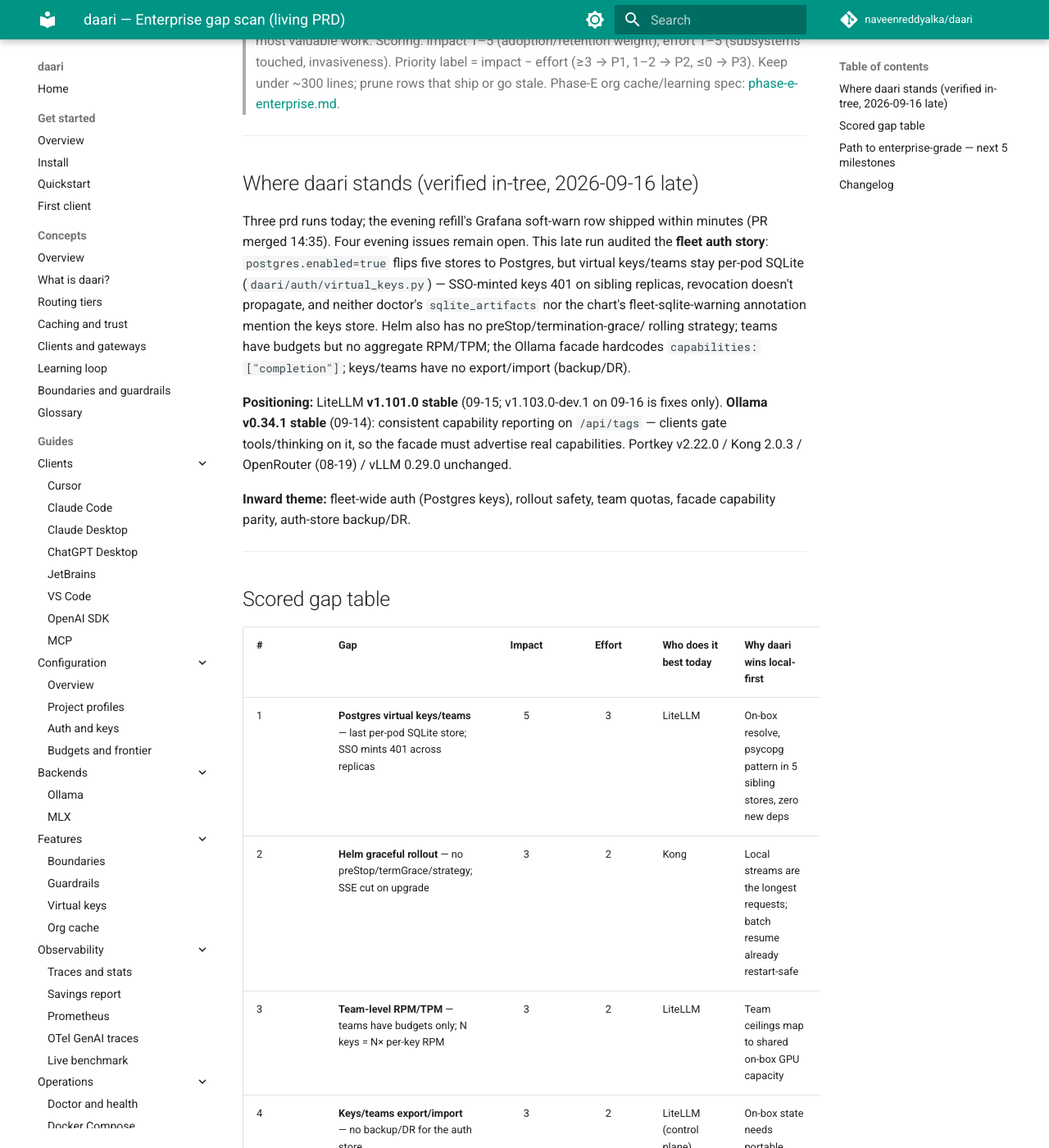
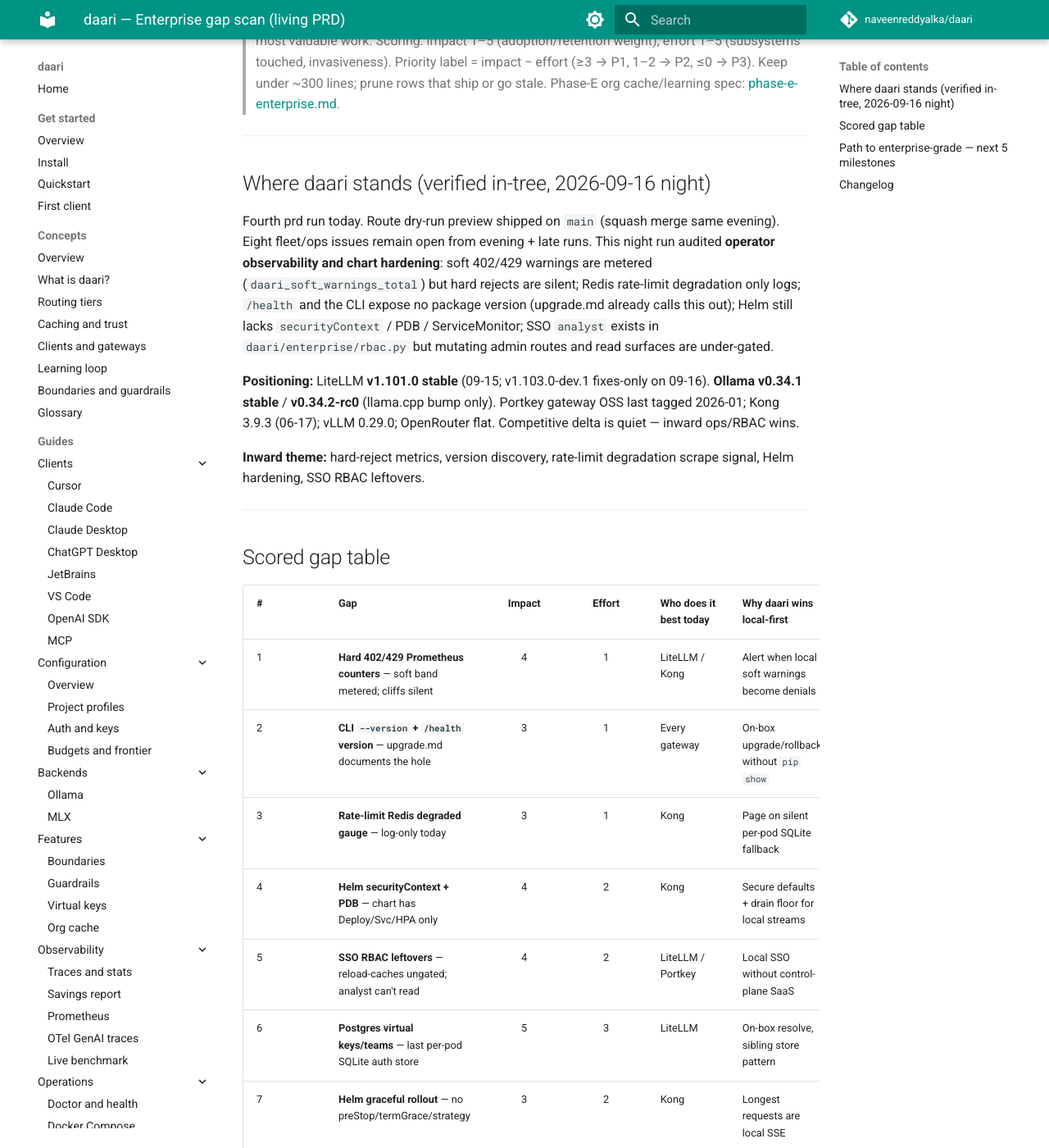
Before and after one commit to naveenreddyalka/daari, an MkDocs documentation site: the page built from docs/prd/ENTERPRISE.md, in a window 1280 px wide and 1400 px high, scrolled down 219 px. Shown: the whole window at 82% size. Built offline with MkDocs 1.6.1 and Material for MkDocs 9.7.7, drawn with Linux system fonts in a browser that asks for light colours; comment, search, counter and statistics services are not loaded; some of the changed text lies outside the part shown.

Commit message:
docs(prd): night 2026-09-16 ops and RBAC gap scan
Co-authored-by: Cursor <cursoragent@cursor.com>

```diff
--- a/docs/prd/ENTERPRISE.md
+++ b/docs/prd/ENTERPRISE.md
@@ -11,27 +11,25 @@
 
 ---
 
-## Where daari stands (verified in-tree, 2026-09-16 late)
+## Where daari stands (verified in-tree, 2026-09-16 night)
 
-Three prd runs today; the evening refill's Grafana soft-warn row shipped within
-minutes (PR merged 14:35). Four evening issues remain open. This late run
-audited the **fleet auth story**: `postgres.enabled=true` flips five stores to
-Postgres, but virtual keys/teams stay per-pod SQLite (`daari/auth/virtual_keys.py`)
-— SSO-minted keys 401 on sibling replicas, revocation doesn't propagate, and
-neither doctor's `sqlite_artifacts` nor the chart's fleet-sqlite-warning
-annotation mention the keys store. Helm also has no preStop/termination-grace/
-rolling strategy; teams have budgets but no aggregate RPM/TPM; the Ollama
-facade hardcodes `capabilities: ["completion"]`; keys/teams have no
-export/import (backup/DR).
+Fourth prd run today. Route dry-run preview shipped on `main` (squash merge
+same evening). Eight fleet/ops issues remain open from evening + late runs.
+This night run audited **operator observability and chart hardening**: soft
+402/429 warnings are metered (`daari_soft_warnings_total`) but hard rejects
+are silent; Redis rate-limit degradation only logs; `/health` and the CLI
+expose no package version (upgrade.md already calls this out); Helm still
+lacks `securityContext` / PDB / ServiceMonitor; SSO `analyst` exists in
+`daari/enterprise/rbac.py` but mutating admin routes and read surfaces are
+under-gated.
 
-**Positioning:** LiteLLM **v1.101.0 stable** (09-15; v1.103.0-dev.1 on 09-16 is
-fixes only). **Ollama v0.34.1 stable** (09-14): consistent capability reporting
-on `/api/tags` — clients gate tools/thinking on it, so the facade must
-advertise real capabilities. Portkey v2.22.0 / Kong 2.0.3 / OpenRouter (08-19)
-/ vLLM 0.29.0 unchanged.
+**Positioning:** LiteLLM **v1.101.0 stable** (09-15; v1.103.0-dev.1 fixes-only
+on 09-16). **Ollama v0.34.1 stable** / **v0.34.2-rc0** (llama.cpp bump only).
+Portkey gateway OSS last tagged 2026-01; Kong 3.9.3 (06-17); vLLM 0.29.0;
+OpenRouter flat. Competitive delta is quiet — inward ops/RBAC wins.
 
-**Inward theme:** fleet-wide auth (Postgres keys), rollout safety, team quotas,
-facade capability parity, auth-store backup/DR.
+**Inward theme:** hard-reject metrics, version discovery, rate-limit
+degradation scrape signal, Helm hardening, SSO RBAC leftovers.
 
 ---
 
@@ -39,64 +37,60 @@ facade capability parity, auth-store backup/DR.
 
 | # | Gap | Impact | Effort | Who does it best today | Why daari wins local-first | Action |
 |---|-----|:--:|:--:|------------------------|----------------------------|--------|
-| 1 | **Postgres virtual keys/teams** — last per-pod SQLite store; SSO mints 401 across replicas | 5 | 3 | LiteLLM | On-box resolve, psycopg pattern in 5 sibling stores, zero new deps | **Filed** (P2) |
-| 2 | **Helm graceful rollout** — no preStop/termGrace/strategy; SSE cut on upgrade | 3 | 2 | Kong | Local streams are the longest requests; batch resume already restart-safe | **Filed** (P2) |
-| 3 | **Team-level RPM/TPM** — teams have budgets only; N keys = N× per-key RPM | 3 | 2 | LiteLLM | Team ceilings map to shared on-box GPU capacity | **Filed** (P2) |
-| 4 | **Keys/teams export/import** — no backup/DR for the auth store | 3 | 2 | LiteLLM (control plane) | On-box state needs portable export; hashes only | **Filed** (P2) |
-| 5 | **Facade capabilities parity** — Ollama 0.34.1 clients gate tools on capability lists | 2 | 2 | Ollama | Router handles tools; facade under-advertises | **Filed** (P3) |
-| 6 | **Route dry-run API/CLI** — LiteLLM `/auto_router/test_routing` parity | 3 | 2 | LiteLLM | Preview L3–L5 without upstream | Open (P2) |
-| 7 | **Harness strip corpus** — Claude Code / Codex envelopes | 3 | 2 | LiteLLM | Correct local picks for agent UAs | Open (P2) |
-| 8 | **TTFT-preference counter / soft RPM hermetic bench** | 2 | 1 | — | Observability for the new soft-band paths | Open (P3) |
-| 9 | **WIF upstream provider auth** | 3 | 3 | Portkey | `secret://oauth` covers most | Watch |
-| 10 | **MCP agent identity (SEP-1933)** | 3 | 3 | MCP Tier-1 SDKs | Draft | Watch |
-| 11 | **SOC 2 / Gemini facade / A2A / admin UI / images / realtime** | 2–3 | 2–5 | Kong / LiteLLM | No new client demand | Watch / non-goal |
+| 1 | **Hard 402/429 Prometheus counters** — soft band metered; cliffs silent | 4 | 1 | LiteLLM / Kong | Alert when local soft warnings become denials | **Filed** (P1) |
+| 2 | **CLI `--version` + `/health` version** — upgrade.md documents the hole | 3 | 1 | Every gateway | On-box upgrade/rollback without `pip show` | **Filed** (P2) |
+| 3 | **Rate-limit Redis degraded gauge** — log-only today | 3 | 1 | Kong | Page on silent per-pod SQLite fallback | **Filed** (P2) |
+| 4 | **Helm securityContext + PDB** — chart has Deploy/Svc/HPA only | 4 | 2 | Kong | Secure defaults + drain floor for local streams | **Filed** (P2) |
+| 5 | **SSO RBAC leftovers** — reload-caches ungated; analyst can't read | 4 | 2 | LiteLLM / Portkey | Local SSO without control-plane SaaS | **Filed** (P2) |
+| 6 | **Postgres virtual keys/teams** — last per-pod SQLite auth store | 5 | 3 | LiteLLM | On-box resolve, sibling store pattern | Open (P2) |
+| 7 | **Helm graceful rollout** — no preStop/termGrace/strategy | 3 | 2 | Kong | Longest requests are local SSE | Open (P2) |
+| 8 | **Team RPM/TPM + keys export/import** | 3 | 2 | LiteLLM | Shared GPU ceilings + on-box DR | Open (P2) |
+| 9 | **Harness strip corpus / facade capabilities / TTFT+soft benches** | 2–3 | 1–2 | LiteLLM / Ollama | Correct local picks + scrape parity | Open (P2/P3) |
+| 10 | **WIF / MCP SEP-1933 / SOC 2 / Gemini / A2A / admin UI** | 2–3 | 2–5 | Kong / LiteLLM | No new client demand | Watch / non-goal |
 
-Pruned this run: Grafana soft-warn panel (shipped 2026-09-16 14:35).
+Pruned this run: route dry-run API/CLI (shipped same evening).
 
-Open backlog after this run: four evening rows + five late-run rows.
+Open backlog after this run: eight prior rows + five night-run rows.
 
 ---
 
 ## Path to enterprise-grade — next 5 milestones
 
-1. **Fleet-wide auth** — Postgres keys/teams; the last split-brain store.
-2. **Zero-downtime rollouts** — Helm drain lifecycle for long local streams.
-3. **Team quotas** — aggregate RPM/TPM mapping to shared GPU capacity.
-4. **Auth backup/DR** — versioned keys/teams export/import, hashes only.
-5. **Operator preview + parity** — route dry-run, harness corpus, facade
-   capabilities.
+1. **Fleet-wide auth** — Postgres keys/teams (still the split-brain store).
+2. **Operator scrape parity** — hard rejects + rate-limit degradation gauges.
+3. **Zero-downtime + hardened chart** — drain lifecycle, securityContext, PDB.
+4. **SSO RBAC completeness** — analyst read / admin mutate on every surface.
+5. **Version discovery + DR** — `--version`/`/health`, keys export/import.
 
 ---
 
 ## Changelog
 
+- **2026-09-16 (night)** — Delta scan: LiteLLM v1.103.0-dev.1 still fixes-only;
+  Ollama v0.34.2-rc0 llama.cpp-only; Portkey/Kong/vLLM/OpenRouter flat. Inward
+  ops/RBAC audit after dry-run ship; filed five issues (hard-reject metrics,
+  version exposure, rate-limit degraded gauge, Helm securityContext+PDB, SSO
+  RBAC leftovers). Pruned shipped route dry-run row.
 - **2026-09-16 (late)** — Delta scan: LiteLLM v1.103.0-dev.1 fixes-only;
   Ollama v0.34.1 stable (capability reporting, faster `/api/tags`); rest flat.
   Inward fleet-auth audit; filed five issues (Postgres keys/teams, Helm
   graceful rollout, team RPM/TPM, keys export/import, facade capabilities).
   Pruned shipped Grafana soft-warn row.
-- **2026-09-16 (evening)** — Drain shipped #526–#530 (PRs #532–#536). Backlog
-  empty; refilled five issues (Grafana soft-warn, route dry-run, harness
-  corpus, TTFT-preference counter, soft RPM hermetic). Outward: LiteLLM
-  harness-aware auto-router (Sep 10) + v1.100.x still stable bar.
-- **2026-09-16 (afternoon)** — Drain shipped #516–#520 (PRs #521–#525). Backlog
-  empty; refilled five issues (soft-warn Prometheus, report JSON, L1 hermetic
-  ceiling, TTFT-aware routing, doctor soft_ratio=0). Outward: LiteLLM harness-
-  aware / modality auto-router posts noted; v1.100.1 still stable bar.
-- **2026-09-16** — Late-15 leftovers shipped (PRs #501–#505). Backlog empty;
-  refilled five issues (stream singleflight, Responses input_tokens, TTFT
-  histogram, facade soft quota, doctor multi-replica Redis). Outward: LiteLLM
-  v1.100.1 noted; v1.101/102 still RC. Portkey/Kong/OpenRouter flat.
-- **2026-09-15 (late)** — Same-day fleet sprint closed (#481–#485 → PRs
-  #490–#494; #476–#478 earlier). Backlog empty mid-session; refilled five P2
-  leftovers (profile pins, doctor audit/webhook warnings, Responses
-  retention, request-quota soft band, L0 singleflight). Outward: LiteLLM
-  v1.100.0 (access-group budgets, custom router tiers) noted; v1.101 bar
-  unchanged. Portkey/Kong/OpenRouter/Ollama flat.
-- **2026-09-15** — Fifth same-day drain: #463–#467 merged overnight (PRs
-  #469–#473). Never-empty refill + scheduled Actions `prd-cycle` (PR #479)
-  and session cost rollup (PR #480). Filed #481–#485 (fleet half-finished).
-- **2026-09-14** — Redis resilience audit; filed #463–#467; all shipped
-  overnight.
-- **2026-09-13→08-28** (condensed) — tenancy, batches, Kong parity, labeler,
-  Apache 2.0, this PRD.
+- **2026-09-16 (evening)** — Drain shipped; backlog empty; refilled five
+  issues (Grafana soft-warn, route dry-run, harness corpus, TTFT-preference
+  counter, soft RPM hermetic). Outward: LiteLLM harness-aware auto-router
+  noted; v1.100.x still stable bar.
+- **2026-09-16 (afternoon)** — Drain shipped; backlog empty; refilled five
+  issues (soft-warn Prometheus, report JSON, L1 hermetic ceiling, TTFT-aware
+  routing, doctor soft_ratio=0). Outward: LiteLLM harness-/modality
+  auto-router posts noted.
+- **2026-09-16** — Late-15 leftovers shipped. Backlog empty; refilled five
+  issues (stream singleflight, Responses input_tokens, TTFT histogram,
+  facade soft quota, doctor multi-replica Redis). Outward: LiteLLM v1.100.1
+  noted; v1.101/102 still RC.
+- **2026-09-15 (late)** — Same-day fleet sprint closed. Backlog empty
+  mid-session; refilled five P2 leftovers. Outward: LiteLLM v1.100.0 noted.
+- **2026-09-15** — Fifth same-day drain; never-empty refill + scheduled
+  Actions `prd-cycle`.
+- **2026-09-14→08-28** (condensed) — Redis resilience, tenancy, batches,
+  Kong parity, labeler, Apache 2.0, this PRD.
```
